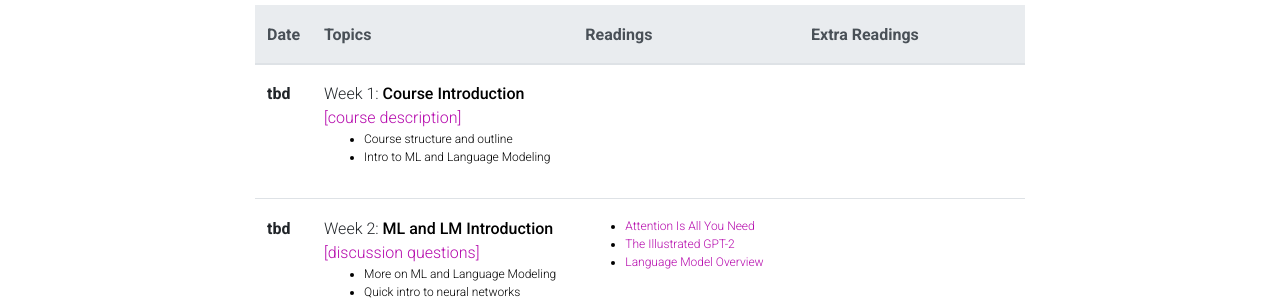
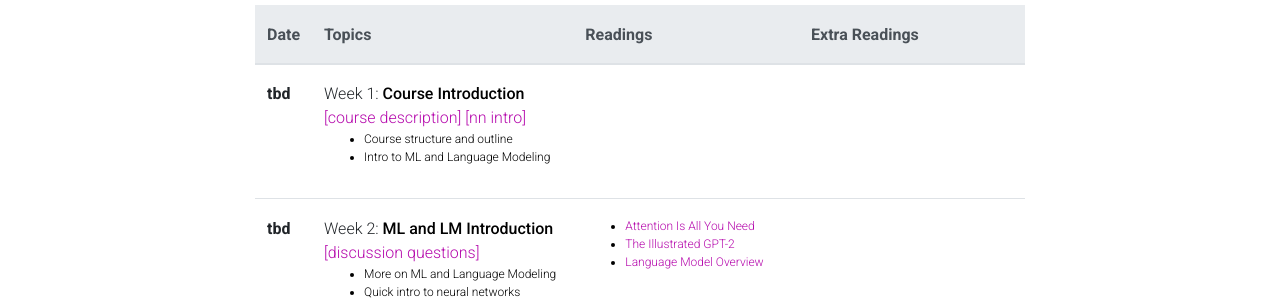
Before and after one commit to Pasewark/Pasewark.github.io, a Jekyll site: the page built from _pages/llm-course.md, in a window 1280 px wide and 900 px high. Shown: the part 308-608 px from the top of the window. Built offline with Jekyll 4.4.1, drawn with Linux system fonts in a browser that asks for light colours; comment, search, counter and statistics services are not loaded; a style sheet for code colours, icons or effects is not loaded.

Commit message:
Update schedule_data.yml

```diff
--- a/_data/schedule_data.yml
+++ b/_data/schedule_data.yml
@@ -1,6 +1,6 @@
 - date: tbd
   title: >
-    Week 1: <strong>Course Introduction</strong> <a href="Course_Description.pdf">[course description]</a>
+    Week 1: <strong>Course Introduction</strong> <a href="Course_Description.pdf">[course description]</a> <a href="Neural_Nets_intro.pdf">[nn intro]</a>
   topics:
     - Course structure and outline
     - Intro to ML and Language Modeling
```
